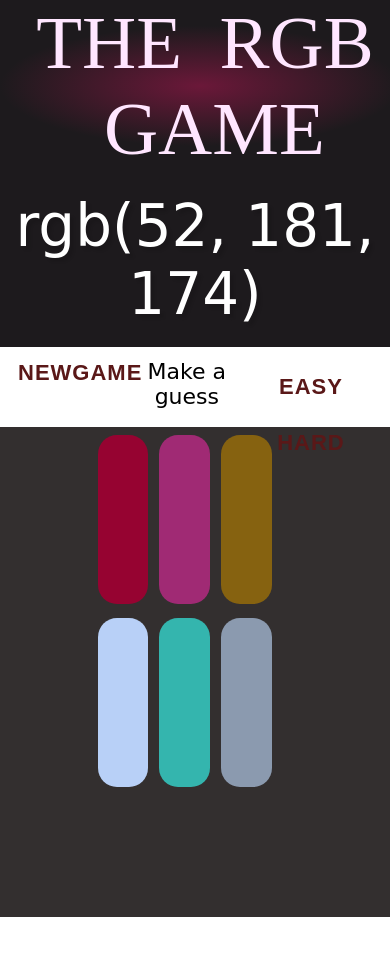
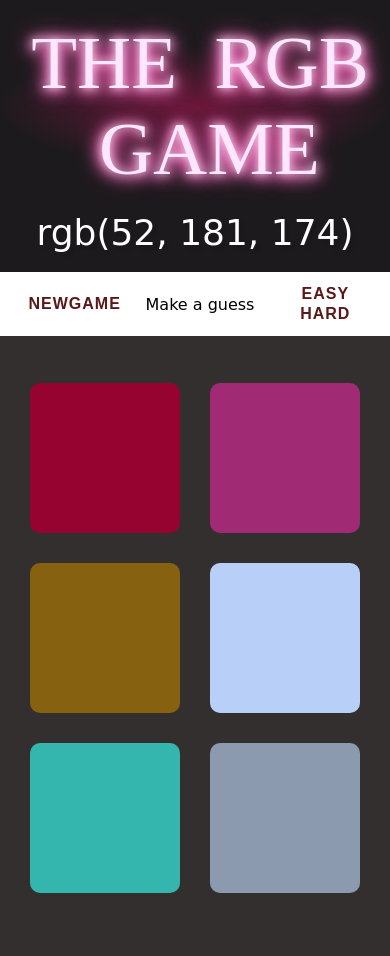
Before and after one commit to abhishek-sultaniya/Hackover_RGB, a plain HTML site: page index.html in a window 390 px wide. Before the commit the page ends 917 px from the top, so only its background shows below. Drawn offline with Linux system fonts and the light colour scheme.

Commit message:
Add responsive media queries for mobile and desktop

```diff
--- a/index.html
+++ b/index.html
@@ -1,18 +1,19 @@
 <!DOCTYPE html>
 <html lang="en">
   <head>
-    <meta charset="UTF-8">
-    <meta http-equiv="X-UA-Compatible" content="IE=edge">
-    <meta name="viewport" content="width=device-width, initial-scale=1.0">
+    <meta charset="UTF-8" />
+    <meta http-equiv="X-UA-Compatible" content="IE=edge" />
+    <meta name="viewport" content="width=device-width, initial-scale=1.0" />
     <title>Document</title>
-    <link rel="stylesheet" href="style.css">
+    <link rel="stylesheet" href="style.css" />
   </head>
   <body>
     <header class="toppart">
-
       <div class="middle">
         <div class="sign">
-                <span class="fast-flicker"></span>THE &nbsp;RGB &nbsp;GAMe<span class="flicker"></span>
+          <span class="fast-flicker"></span>THE &nbsp;RGB &nbsp;GAMe<span
+            class="flicker"
+          ></span>
         </div>
       </div>
       <div class="change"></div>
@@ -23,22 +24,20 @@
       <button id="newgame" onclick="location.reload()">NEWGAME</button>
       <span class="gametext">Make a guess</span>
       <span class="levels">
-                <button id="easybtn"onclick="easyGame()">EASY</button>
-                <button id="hardbtn"onclick="location.reload()">hard</button>
+        <button id="easybtn" onclick="easyGame()">EASY</button>
+        <button id="hardbtn" onclick="location.reload()">hard</button>
       </span>
     </div>
 
     <div class="lastpart">
       <div class="easycards">
-            <div  class="card card1"></div>
-            <div  class="card card2"></div>
-            <div   class="card card3"></div>
-            <div  class="card card4"></div>
-            <div  class="card card5"></div>
+        <div class="card card1"></div>
+        <div class="card card2"></div>
+        <div class="card card3"></div>
+        <div class="card card4"></div>
+        <div class="card card5"></div>
         <div class="card card6"></div>
       </div>
-
-
     </div>
     <script src="./main.js"></script>
   </body>
--- a/style.css
+++ b/style.css
@@ -2,30 +2,22 @@ body {
   margin: 0px;
   padding: 0px;
   font-family: "Baloo Bhai 2", cursive;
-    /* font-size: 48px; */
 }
-  .toppart
-  {
+
+.toppart {
   background-color: #1d1a1d;
-    /* height: 10%; */
   margin: 0px 0px -17px 0px;
-      /* padding: 20px; */
-      /* border: 20px solid pink; */
-      /* background-color: rgb(143, 143, 13); */
+  padding-top: 20px;
 }
+
 .sign {
-    /* position:absolute; */
-    /* display: flex; */
   justify-content: center;
   align-items: center;
-    width: 100%;
-    /* height: 40%; */
   background-image: radial-gradient(
     ellipse 50% 35% at 50% 50%,
     #6b1839,
     transparent
   );
-  /* transform: translate(-50%, -50%); */
   letter-spacing: 2;
   left: 50%;
   top: 50%;
@@ -33,46 +25,39 @@ body {
   text-transform: uppercase;
   font-size: 75px;
   padding-left: 10px;
-  /* margin-top: 20px; */
   margin-bottom: 20px;
   color: #ffe6ff;
   text-shadow: 0 0 0.6rem #ffe6ff, 0 0 1.5rem #ff65bd,
-    -0.2rem 0.1rem 1rem #ff65bd, 0.2rem 0.1rem 1rem #ff65bd,
+    -0.2rem 0.1rem 1rem #ff65bd, 0.2rem 0.1rem 1rem #ff65bd;
 }
 
-  .middle
-  {
-    /* border: 10px solid goldenrod; */
+.middle {
   font-size: 35px;
   text-align: center;
   margin-bottom: 10px;
-    /* color: white; */
-    /* font-style: inherit; */
 }
 
-
-  .change
-  {
+.change {
   text-align: center;
-    color: white;
-      /* border: 10px solid black; */
-      font: 'Great Vibes', Helvetica, sans-serif;
+  font: "Great Vibes", Helvetica, sans-serif;
   color: #fff;
-  text-shadow: 4px 4px 3px rgba(0,0,0,0.1);
+  text-shadow: 4px 4px 3px rgba(0, 0, 0, 0.1);
   font-size: 58px;
   padding-bottom: 20px;
 }
-  .midpart
-  {
+
+.midpart {
   border: 2px solid white;
   color: black;
   font-size: 22px;
   display: flex;
-      flex-direction: row;
+  align-items: center;
+  justify-content: space-around;
   flex-wrap: wrap;
   background-color: white;
   padding: 10px 0px 10px 10px;
 }
+
 button {
   border: none;
   background: none;
@@ -80,7 +65,7 @@ body {
   cursor: pointer;
   height: 100%;
   font-weight: 700;
-    color: rgb(90, 24, 24);;
+  color: rgb(90, 24, 24);
   letter-spacing: 1px;
   font-size: inherit;
   transition: all 0.3s;
@@ -88,116 +73,100 @@ body {
   -moz-transition: all 0.3s;
   outline: none;
 }
+
 button:hover {
-    background-color:  rgb(90, 24, 24);
+  background-color: rgb(90, 24, 24);
   color: white;
 }
-  #newgame
-  {
-      /* margin-right: 10%; */
+
+#newgame {
   width: 30%;
-    /* border: 10px solid black; */
-    text-align: center;
-  }
-  .gametext
-  {
-      width: 33%;
-      /* border: 10px solid greenyellow; */
   text-align: center;
 }
 
-   .levels
-  {
-    width: 33%;
-      /* border: 10px solid rgb(223, 23, 23); */
+.gametext {
+  width: 30%;
+  text-align: center;
+}
+
+.levels {
+  width: 30%;
   justify-content: center;
   text-align: center;
 }
 
-.lastpart
-{
-    background-color: white;
-    /* border: 10px solid greenyellow; */
-    height: 490px;
+.lastpart {
+  min-height: 70vh;
+  padding-top: 2rem;
   background-color: rgb(51, 47, 47);
-    /* margin: 1% 0%; */
 }
 
+.easycards {
+  display: flex;
+  flex-wrap: wrap;
+  justify-content: center;
+  width: 80%;
+  margin: auto;
+}
 
-.easycards
-{
-     margin-top: 0px;
-    display: flex;
-    flex-direction: row;
-    flex-wrap: wrap;
-     /* border: 15px solid green; */
-}
-.card
-{
+.card {
   color: white;
   cursor: pointer;
+  height: 200px;
+  width: 200px;
+  margin: 15px;
+  border-radius: 10px;
 }
-.card1
-{
 
-    width: 13%;
-    margin: 2% 0% 0% 25%;
-    height: 169px;
-    margin-bottom: 14px;
-    border-radius: 19px;
-    /* background-color: blue; */
-    /* border: 5px; */
+/* Responsive Media Queries */
+
+/* Mobile Devices */
+@media screen and (max-width: 360px) {
+  .sign {
+    font-size: 65px;
   }
-.card2
-{
+}
 
-    width: 13%;
-    margin: 2% 0% 0% 0%;
-    margin-bottom: 14px;
-    margin-left: 11px;
-    margin-right: 11px;
-    border-radius: 19px;
-    /* background-color: aquamarine; */
-    /* border: 5px solid aquamarine; */
+@media screen and (max-width: 600px) {
+  .toppart {
+    margin: 0px 0px -17px 0px;
   }
-.card3
-{
-    width: 13%;
-    margin: 2% 0% 0% 0%;
-    /* margin: 0% 10% 0% 0%; */
-    margin-bottom: 14px;
-    border-radius: 19px;
-    /* background-color: cadetblue; */
-    /* border: 5px solid cadetblue; */
+  .change {
+    font-size: 36px;
+    padding-bottom: 20px;
+  }
+  .midpart {
+    font-size: 16px;
+    padding: 10px 0px 10px 10px;
+  }
+  .easycards {
+    width: 100%;
+  }
+}
 
+/* Tablets */
+@media screen and (max-width: 768px) {
+  .card {
+    height: 150px;
+    width: 150px;
   }
-.card4
-{
+}
 
-    width: 13%;
-    margin: 0% 0% 0% 25%;
-    height: 169px;
-    margin-bottom: 20px;
-    border-radius: 19px;
-    /* background-color: rgb(152, 224, 36);
-    border: 5px solid rgb(152, 224, 36); */
+/* Desktops   */
+@media screen and (min-width: 1150px) {
+  .easycards {
+    width: 60%;
   }
-.card5
-{
-    width: 13%;
-    margin-left: 11px;
-    margin-right: 11px;
-    margin-bottom: 20px;
-    border-radius: 19px;
-    /* background-color: darkorange;
-    border: 5px solid  darkorange; */
 }
-.card6
-{
 
-    width: 13%;
-    margin-bottom: 20px;
-    border-radius: 19px;
-    /* background-color: darkkhaki;
-    border: 5px solid darkkhaki; */
+@media screen and (min-width: 1500px) {
+  .easycards {
+    width: 50%;
   }
+}
+
+@media screen and (min-width: 1800px) {
+  .easycards {
+    width: 30%;
+  }
+}
```
Lines whose indentation alone changed are shown as unchanged.
